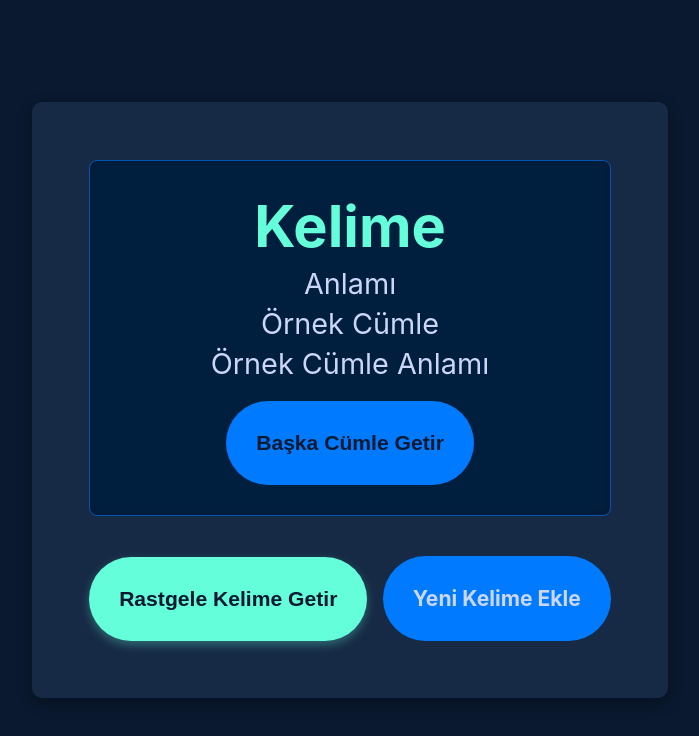
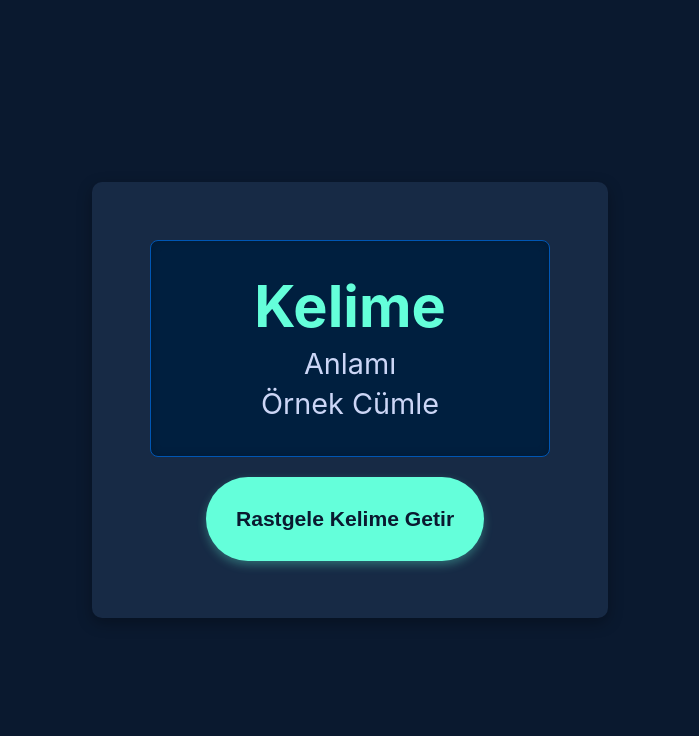
Before and after one commit to CinanEmir/Kelime_calisma, a website: page src/main/webapp/main-screen.html in a window 1280 px wide. Shown: the whole page, without its empty margins (290-989 px from the left). Drawn offline with Linux system fonts and the light colour scheme.

Commit message:
Update main-screen.html

```diff
--- a/src/main/webapp/main-screen.html
+++ b/src/main/webapp/main-screen.html
@@ -11,18 +11,11 @@
         <div class="card">
             <h2 id="word">Kelime</h2>
             <p id="meaning">Anlamı</p>
+            <p id="example">Örnek Cümle</p>
+            <p id="example-meaning" class="example-meaning-text"></p>
+        </div>
+        <button id="getWordBtn">Rastgele Kelime Getir</button>
 
-            <div id="example-container">
-                <p id="example" class="example-text">Örnek Cümle</p>
-                <p id="example-meaning" class="example-meaning-text">Örnek Cümle Anlamı</p>
-            </div>
-
-            <button id="next-example-btn" class="sub-btn">Başka Cümle Getir</button>
-        </div>
-
-        <button id="getWordBtn" class="main-btn">Rastgele Kelime Getir</button>
-
-        <a href="add-word.html" class="add-word-btn">Yeni Kelime Ekle</a>
     </div>
     <script src="js/main-screen.js"></script>
 </body>
```
